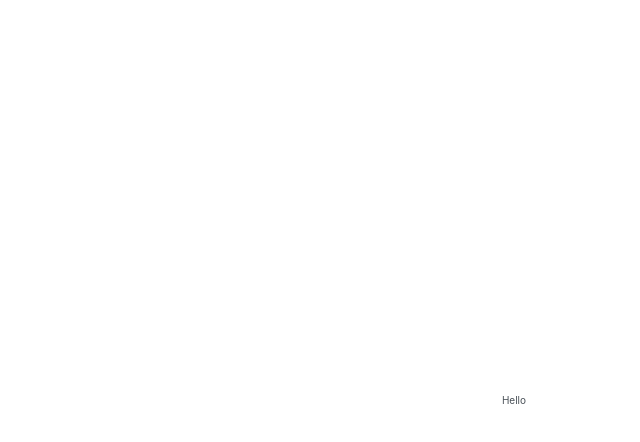
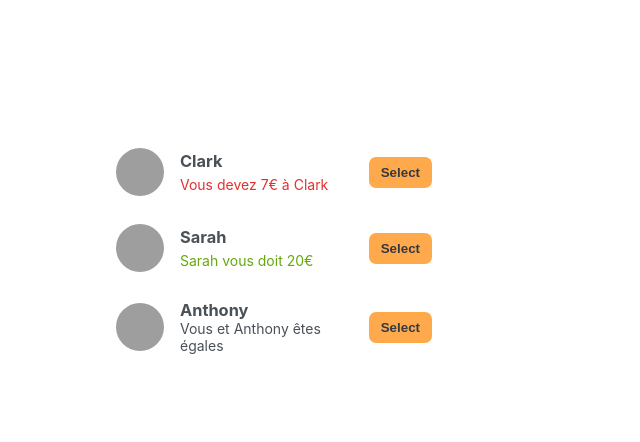
Before and after one commit to ceddevstudent89/eat-n-split, a React (Vite) app: page / in a window 1280 px wide. Shown: the top 442 px of the page, without its empty margins (126-766 px from the left). Built offline with nearby package versions, Linux system fonts and the light colour scheme; grey boxes are pictures that could not be loaded.

Commit message:
Components Friendlist and Friend and static data

```diff
--- a/src/App.jsx
+++ b/src/App.jsx
@@ -20,5 +20,48 @@ const initialFriends = [
 ];
 
 export default function App() {
-  return <div>Hello</div>;
+  return (
+    <div className="app">
+      <div className="sidebar">
+        <FriendsList />
+      </div>
+    </div>
+  );
 }
+
+function FriendsList() {
+  const friends = initialFriends;
+
+  return (
+    <ul>
+      {friends.map((friend) => (
+        <Friend friend={friend} key={friend.id} />
+      ))}
+    </ul>
+  );
+}
+
+function Friend({ friend }) {
+  return (
+    <li>
+      <img src={friend.image} alt={friend.name} />
+      <h3>{friend.name}</h3>
+
+      {friend.balance < 0 && (
+        <p className="red">
+          Vous devez {Math.abs(friend.balance)}€ à {friend.name}
+        </p>
+      )}
+
+      {friend.balance > 0 && (
+        <p className="green">
+          {friend.name} vous doit {Math.abs(friend.balance)}€
+        </p>
+      )}
+
+      {friend.balance === 0 && <p>Vous et {friend.name} êtes égales</p>}
+
+      <button className="button">Select</button>
+    </li>
+  );
+}
```
